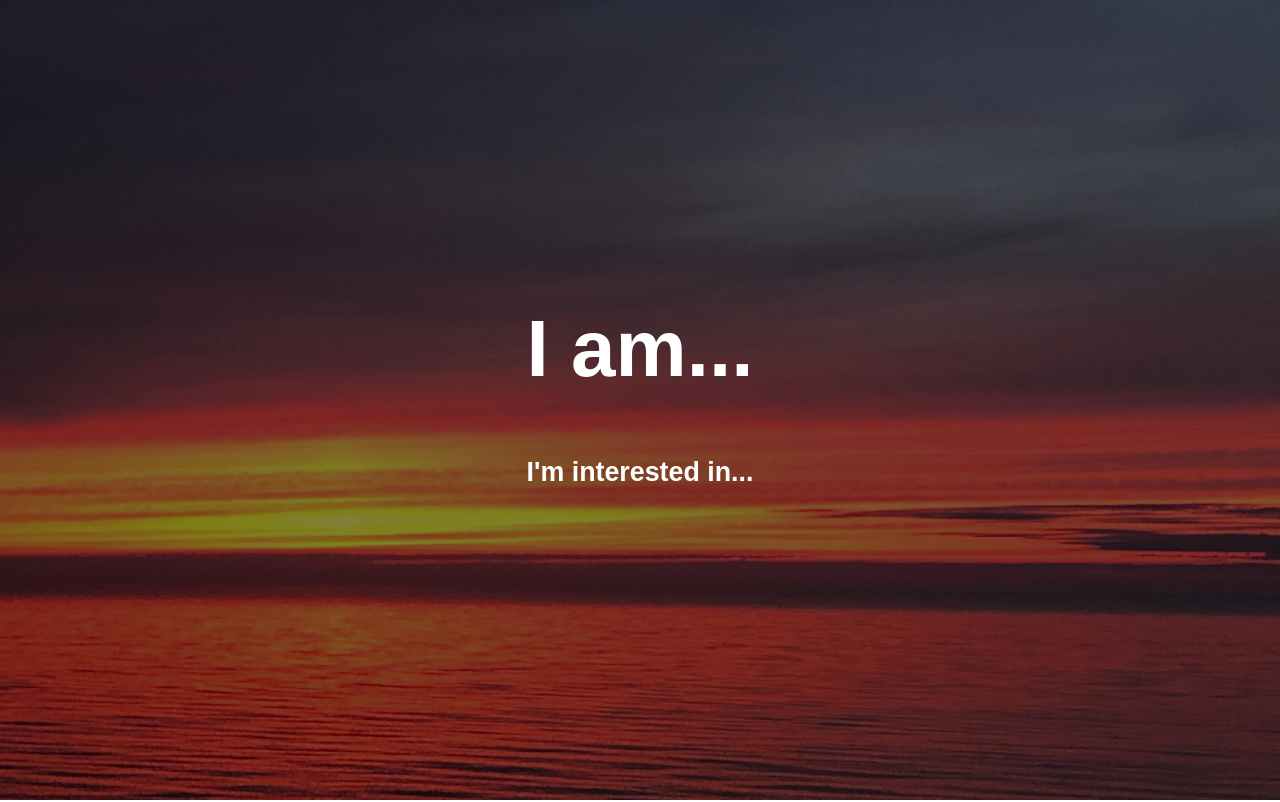
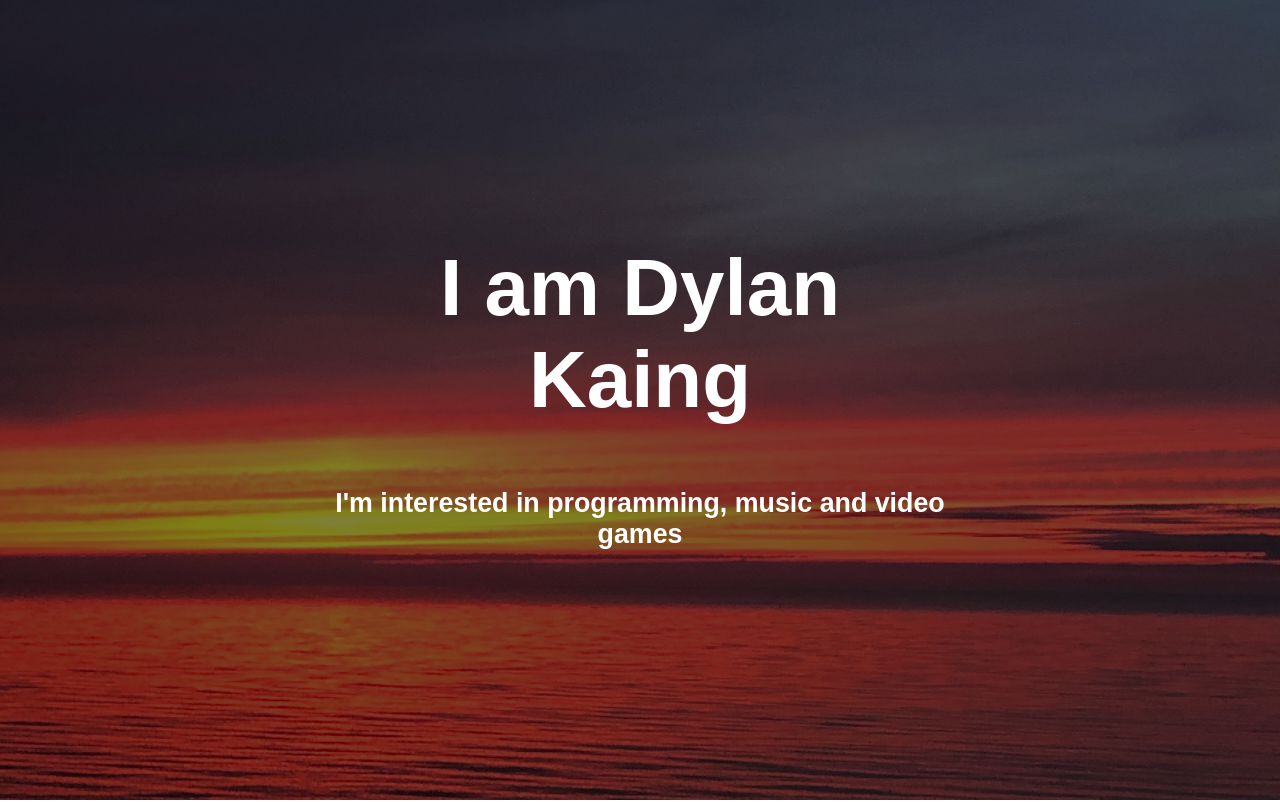
Before and after one commit to DylanKaing/Usability-Testing-Intro, a plain HTML site: page index.html in a window 1280 px wide. Shown: the top 802 px of the page. Drawn offline with Linux system fonts and the light colour scheme.

Commit message:
Working foundation with some small changes
Just changed a couple lines need to fully finish later

```diff
--- a/index.html
+++ b/index.html
@@ -2,12 +2,12 @@
 <html lang="en">
 <head>
 
-<!--I (S.J. Quigley) use this document in my Usability Testing courser at the University of Pittsburgh to teach my students a little bit about computer science. Just follow along with comments like this one, and you will make a really cool web documemt that not only introduces you to the rest of the class, but also builds your coding literacy.
+<!--I (S.J. Quigley) use this document in my Usability Testing courser at the University of Pittsburgh to teach my students a little bit about computer science. Just follow along with comments like this one, and you will make a really cool web documemt that not only introduces you to the rest of the class, but also builds your coding literacy.-->
 
 <!--BTW. You can leave these faded comments be, or delete them. They are but road signs, absent from the larger design-->
 
 <!--Go ahead and fill in the blank in the the Title of this HTML document below.-->
-<title>I am...</title>
+<title>I am Dylan Kaing</title>
 
     <!--this other stuff below the title does important work to help tell different browsers what this page should look like on different screens-->
 <meta charset="UTF-8">
@@ -21,8 +21,8 @@
 
 <div class="hero-image">
   <div class="hero-text">
-      <h1>I am...</h1>
-      <h2>I'm interested in...</h2>
+      <h1>I am Dylan Kaing </h1>
+      <h2>I'm interested in programming, music and video games </h2>
   </div>
 </div>
 
@@ -39,7 +39,7 @@
 <br>
 
 
-    <!--Show us. Find those beautiful, meaningful "family" photos and pictures of your place (only you can define family). Add the photos to your project folder, making sure the files end in .jpg or .png and replace the names in the grid code below. You can add more images if you wish, or subtract... see what happens – you have to be playful to find the purpose of things.-->
+    <!--Show us. Find those beautiful, meaningful "family" photos and pictures of your place (only you can define family). Add the photos to your project folder, making sure the files end in .jpg or .png and replace the names in the grid code below. You can add more images if you wish, or subtract... see what happens – you have to be playful to find the purpose of things. CAN AACTUALLY BE WHATEVER YOU WANT-->
 
     <!--Here we are using rows and column classes to create some divisions on the page.-->
 
```
